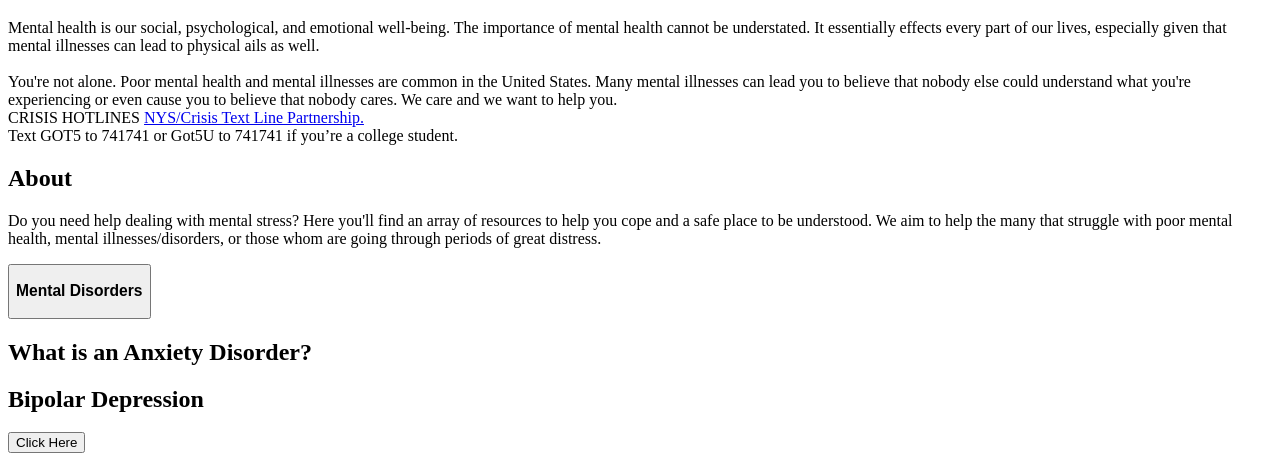
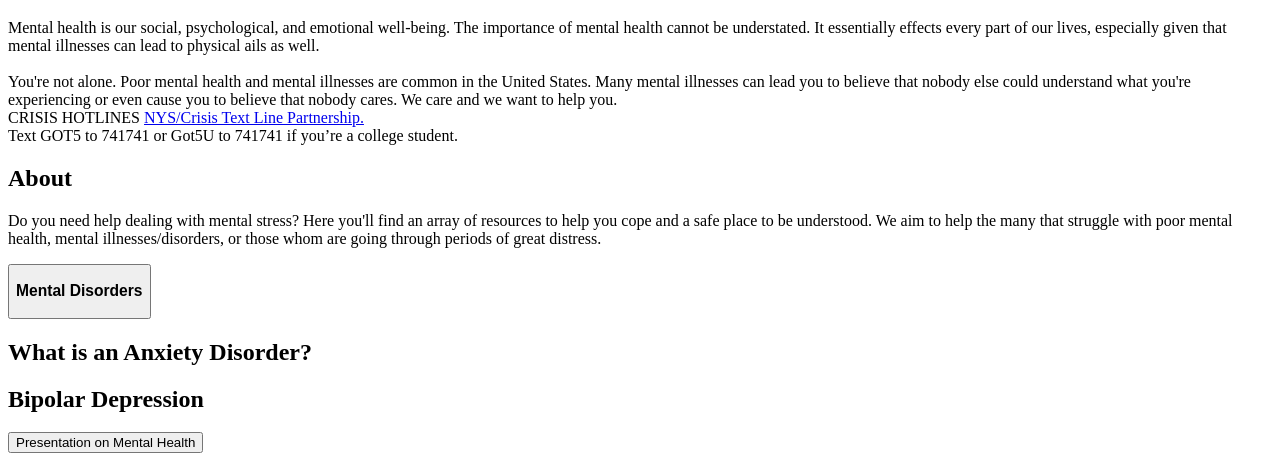
Before and after one commit to sabihaxc/Sabiha-Chowdhury---Mental-health-project, a plain HTML site: page index.html in a window 1280 px wide. Shown: the part 458-919 px from the top of the page. Drawn offline with Linux system fonts and the light colour scheme; a script that the page names is missing.

Commit message:
Update index.html

```diff
--- a/index.html
+++ b/index.html
@@ -74,7 +74,7 @@
       <p class="about"></p>
       <button class="GFG"
     onclick="window.location.href = 'https://docs.google.com/presentation/d/1frORiUR2qYp1W4k0MW2gbpC5AdvRgJ9FPwhjvGIB9ms/edit?usp=sharing';">
-        Click Here
+        Presentation on Mental Health
     </button>
 
     <script src="script.js"></script>
```
